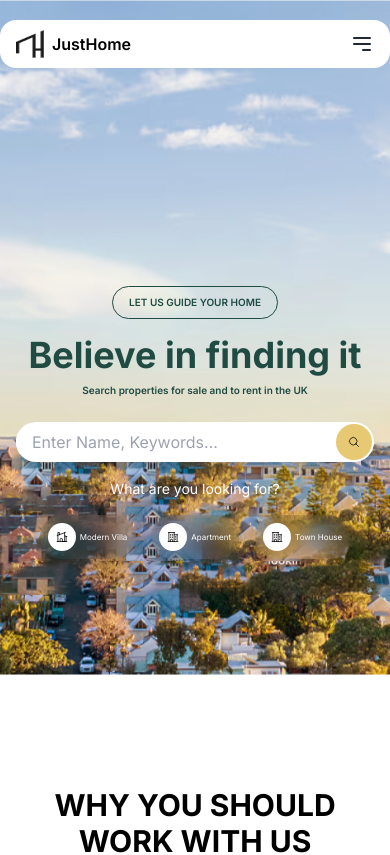
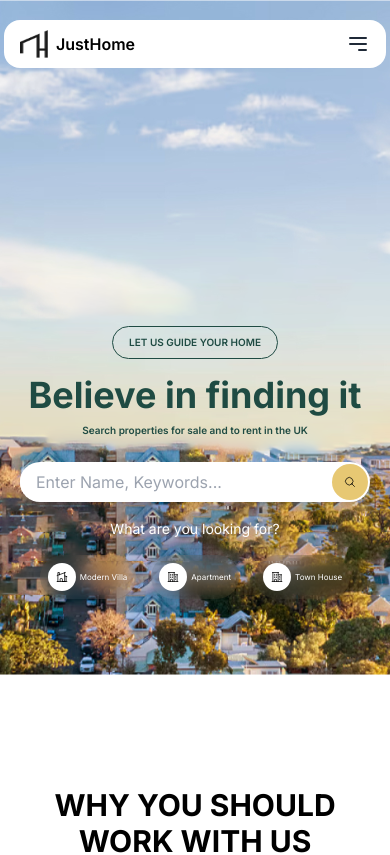
Before and after one commit to JAHIDHASAN05/HomeHunt, a Next.js app: page / in a window 390 px wide. Shown: the top 855 px of the page. Built offline with nearby package versions, Linux system fonts and the light colour scheme.

Commit message:
glicth fix navbar menut button does not working on inside banner because of ghose div banner element

```diff
--- a/app/components/Home/Banner/Banner.jsx
+++ b/app/components/Home/Banner/Banner.jsx
@@ -20,14 +20,12 @@ const Banner = () => {
     </span>
 
     return (
-        <section className="md:px-10 py-5" style={{
+        <section className="md:px-10 px-1 py-5 flex flex-col items-center justify-between " style={{
             backgroundImage: `url(${BannerBg.src})`, backgroundSize: 'cover', height: '80vh', backgroundPosition: 'center', width: '100%',
         }}>
 
-
-            <NavbarContainer />
-
-            <div className="absolute inset-0 flex flex-col items-center justify-center text-center text-white p-4">
+         <NavbarContainer />
+            <div className="mb-10 md:mb-20 w-full inset-0 flex flex-col items-center justify-center text-center text-white p-4">
                 <button className="bg-transparent border border-[#1F4B43] py-2 px-4 rounded-full mb-4 text-[10px] font-semibold text-[#1F4B43]">LET US GUIDE YOUR HOME</button>
                 <h1 className="text-4xl font-bold mb-2 text-[#1F4B43]">Believe in finding it</h1>
                 <p className="text-[#1F4B43] mb-6 text-[10px] font-semibold">Search properties for sale and to rent in the UK</p>
--- a/app/components/shared/Navbar/Navbar.jsx
+++ b/app/components/shared/Navbar/Navbar.jsx
@@ -58,7 +58,7 @@ const Navbar = ({isOpen ,setIsOpen}) => {
     </>
 
     return (
-        <nav className="bg-white  rounded-2xl md:rounded-full">
+        <nav className={` ${isOpen && 'rounded-b-none'} relative bg-white  rounded-2xl md:rounded-full  w-full`}>
 
             <div className=" mx-auto px-4 sm:px-6 lg:px-8">
                 <div className="flex items-center justify-between h-12">
@@ -83,7 +83,7 @@ const Navbar = ({isOpen ,setIsOpen}) => {
             </div>
 
             {isOpen && (
-                <div className="md:hidden">
+                <div className="md:hidden absolute bg-white w-full rounded-b-xl">
                     <div className="px-2 pt-2 pb-3 space-y-1 border flex flex-col items-center sm:px-3">
                         {navItems}
                     </div>
```
